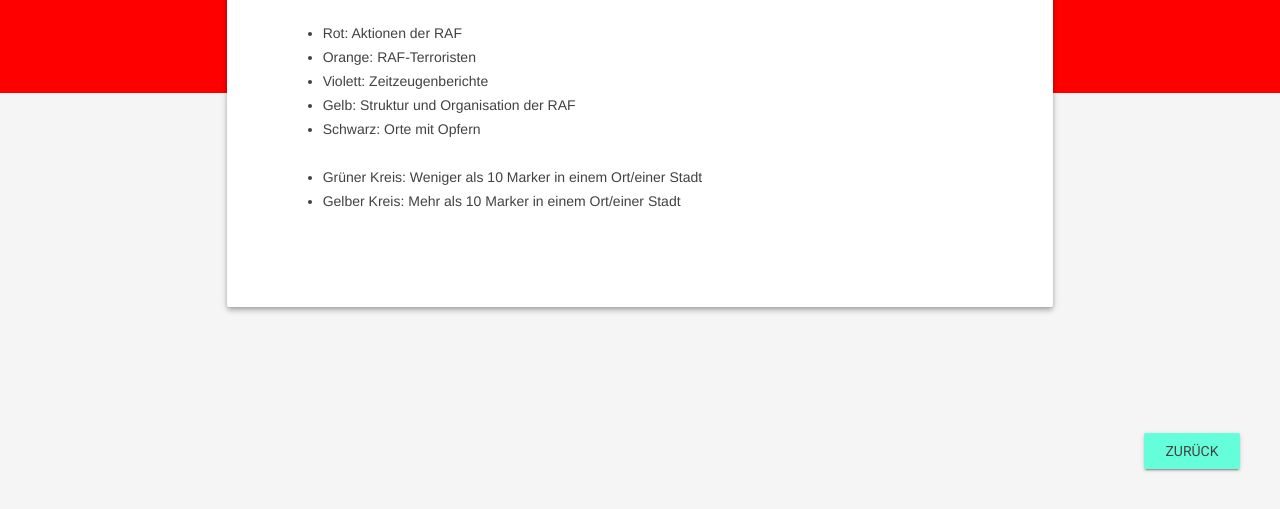
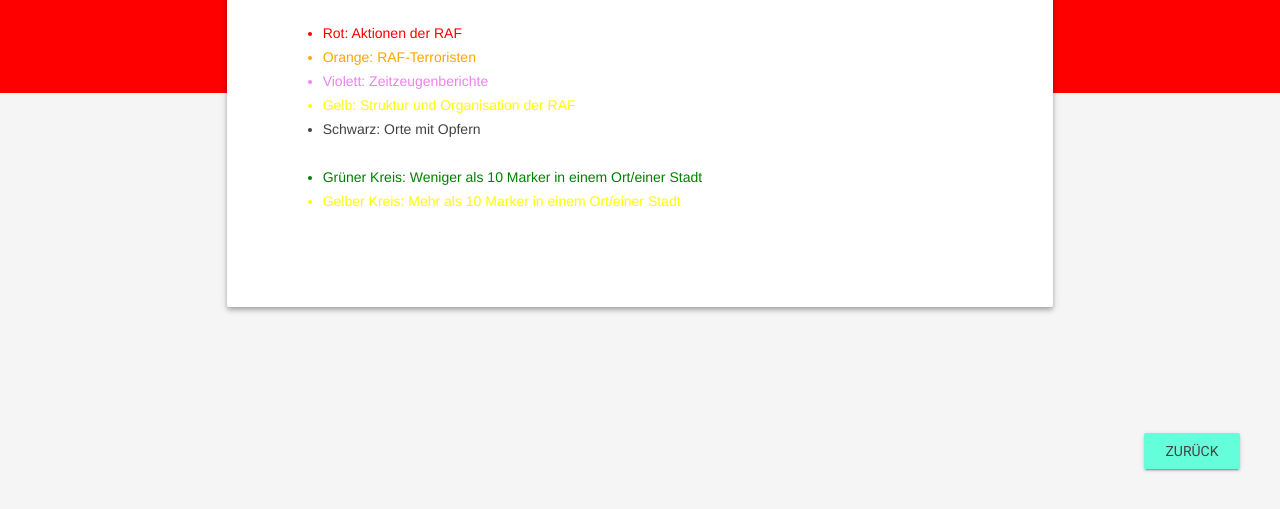
Before and after one commit to nutstownwarrior/rafkarte, a plain HTML site: page Sonstige/Legende/explanation.html in a window 1280 px wide. Shown: the part 291-800 px from the top of the page. Drawn offline with nearby package versions, Linux system fonts and the light colour scheme.

Commit message:
Legende farbig gemacht

```diff
--- a/Sonstige/Legende/explanation.html
+++ b/Sonstige/Legende/explanation.html
@@ -36,14 +36,14 @@
           <div class="demo-content mdl-color--white mdl-shadow--4dp content mdl-color-text--grey-800 mdl-cell mdl-cell--8-col">
             <h3>Erklärung der Marker</h3>
               <ul>
-                  <li>Rot: Aktionen der RAF</li>
-                  <li>Orange: RAF-Terroristen</li>
-                  <li>Violett: Zeitzeugenberichte</li>
-                  <li>Gelb: Struktur und Organisation der RAF</li>
-                  <li>Schwarz: Orte mit Opfern</li>
+                  <li style="color: red">Rot: Aktionen der RAF</li>
+                  <li style="color: orange">Orange: RAF-Terroristen</li>
+                  <li style="color: violet">Violett: Zeitzeugenberichte</li>
+                  <li style="color: yellow">Gelb: Struktur und Organisation der RAF</li>
+                  <li >Schwarz: Orte mit Opfern</li>
                   <br>
-                  <li>Grüner Kreis: Weniger als 10 Marker in einem Ort/einer Stadt</li>
-                  <li>Gelber Kreis: Mehr als 10 Marker in einem Ort/einer Stadt</li>
+                  <li style="color: green">Grüner Kreis: Weniger als 10 Marker in einem Ort/einer Stadt</li>
+                  <li style="color: yellow">Gelber Kreis: Mehr als 10 Marker in einem Ort/einer Stadt</li>
               </ul>
           </div>
         </div>
```
